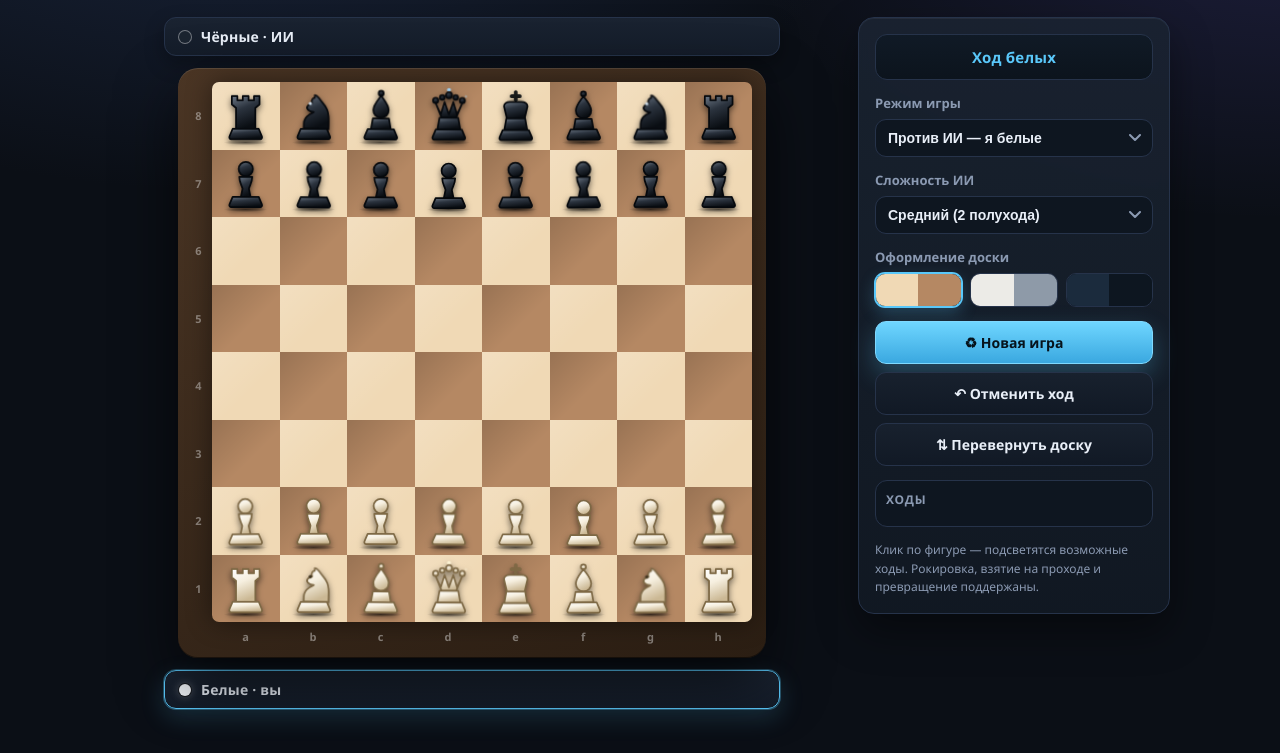
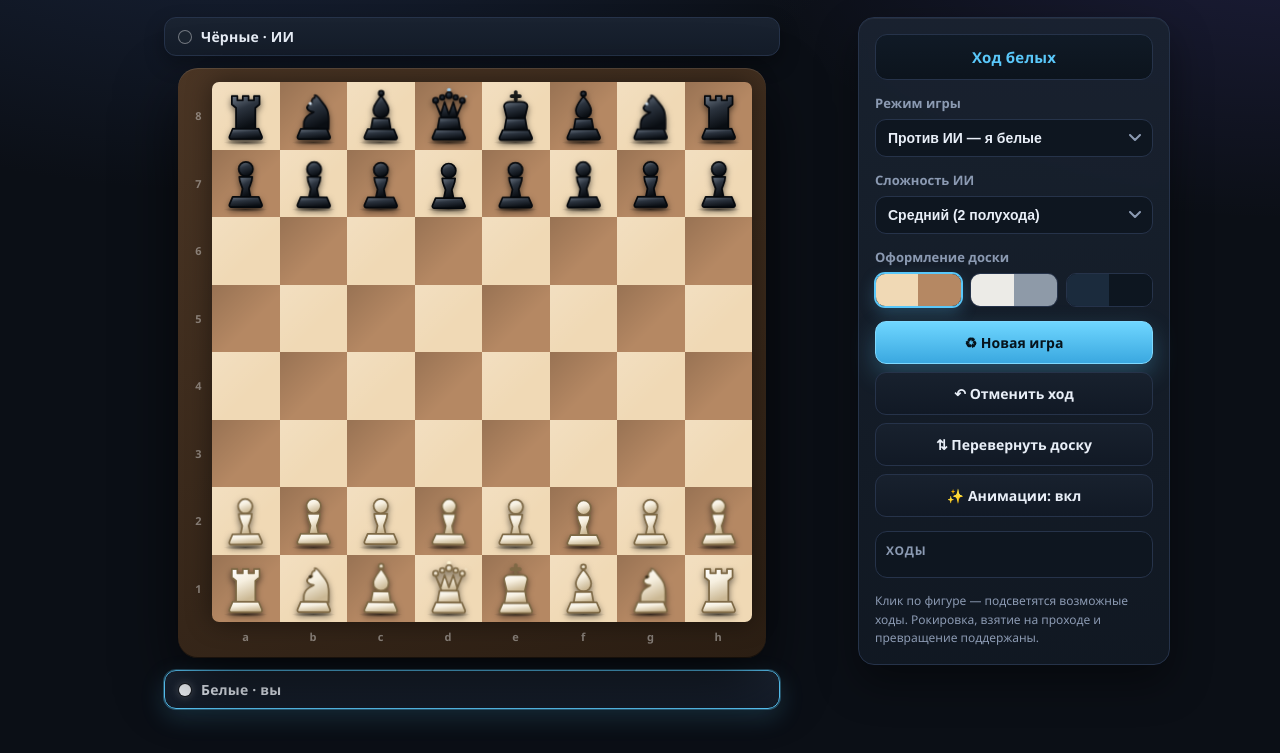
Before and after one commit to alexey17001700-coder/chess_app, a plain HTML site: page index.html in a window 1280 px wide. Shown: the part 92-845 px from the top of the page. Drawn offline with Linux system fonts and the light colour scheme.

Commit message:
Auto-update: index.html

```diff
--- a/index.html
+++ b/index.html
@@ -91,6 +91,7 @@
         <button id="new" class="primary">♻ Новая игра</button>
         <button id="undo">↶ Отменить ход</button>
         <button id="flip">⇅ Перевернуть доску</button>
+        <button id="anim" aria-pressed="true">✨ Анимации: вкл</button>
       </div>
 
       <div class="moves">
```
